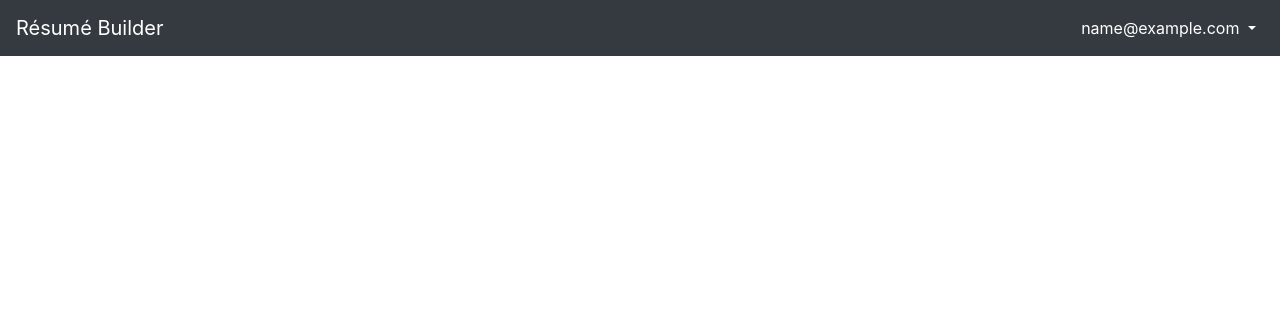
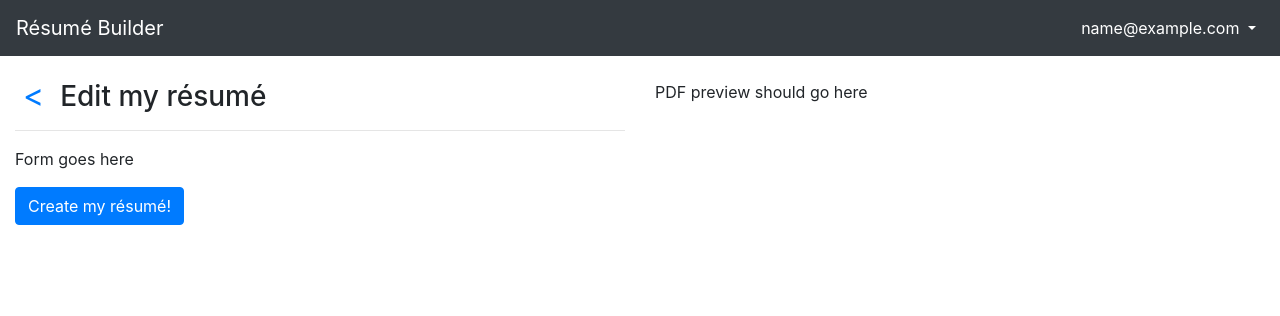
Before and after one commit to pongloongyeat/resume-builder, a Django app: page /resume/create in a window 1280 px wide. Shown: the top 316 px of the page. Run offline with Django 3.2, Linux system fonts and the light colour scheme; the visitor is signed in with stand-in values (Sample User, id 1); some libraries are stand-ins or nearby versions.

Commit message:
Resume: Add html and styling to create.html

```diff
--- /dev/null
+++ b/static/resume/css/edit.css
@@ -0,0 +1,20 @@
+.edit-title h1 {
+    margin: 0;
+    display: inline;
+}
+
+.edit-title a {
+    float: left;
+    font-size: 32px;
+
+    /* Reset margins and padding */
+    margin: 0;
+    padding: 0;
+
+    /* Apply custom margin so it looks more inline */
+    margin-top: -8px;
+    margin-left: 8px;
+    margin-right: 16px;
+
+    text-decoration: none;
+}
--- a/templates/resume/create.html
+++ b/templates/resume/create.html
@@ -1 +1,28 @@
 {% extends 'base.html' %}
+{% load crispy_forms_tags %}
+
+{% load static %}
+
+{% block headers %}
+<link rel="stylesheet" type="text/css" href="{% static 'resume/css/edit.css' %}">
+{% endblock headers %}
+
+{% block title %}Create new résumé{% endblock title %}
+
+{% block content %}
+<div class="container-fluid">
+    <div class="row">
+        <div class="col edit-title">
+            <a class="" href="dashboard">&lt</a>
+            <h3>Edit my résumé</h3>
+            <hr/>
+            <p>Form goes here</p>
+            <button type="submit" class="btn btn-primary">Create my résumé!</button>
+        </div>
+
+        <div class="col">
+            <p>PDF preview should go here</p>
+        </div>
+    </div>
+</div>
+{% endblock content %}
```
